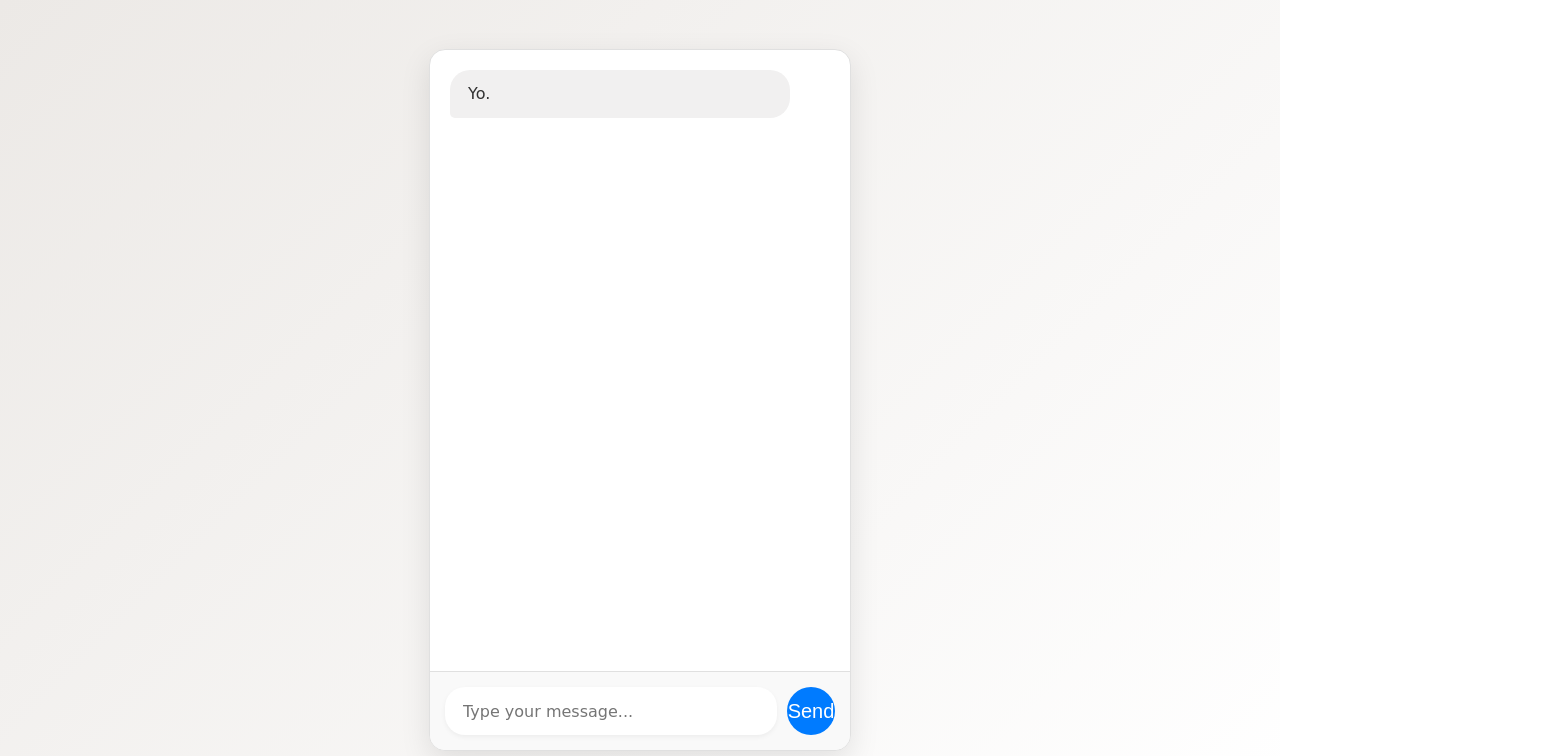
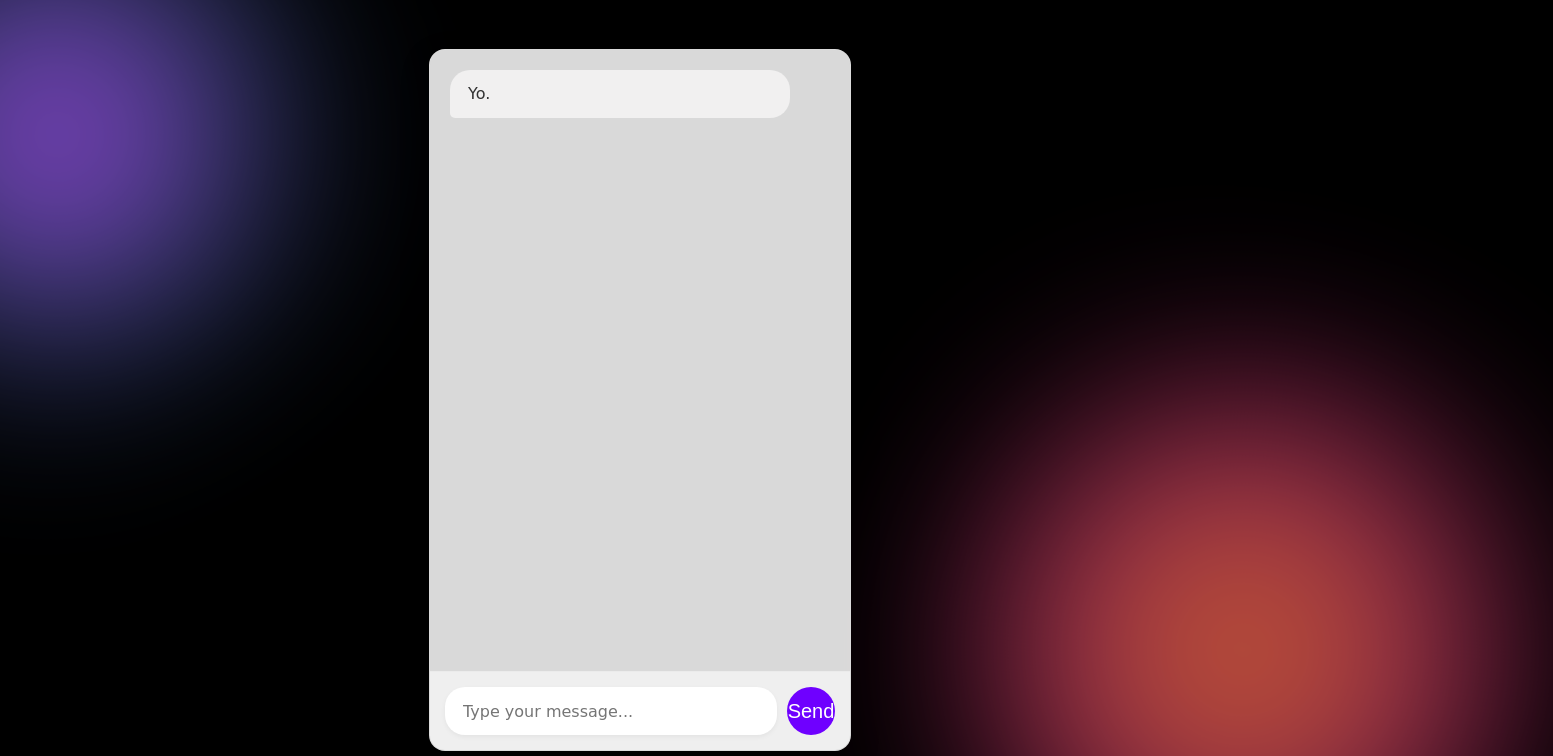
Before and after one commit to thesurrealsynth/my-chatbot-v2, a plain HTML site: page index.html in a window 1280 px wide. Shown: the top 756 px of the page, 1553 px wide, since content can reach past the window. Drawn offline with Linux system fonts and the light colour scheme; a web font is replaced by a local one.

Commit message:
style: Add GenZ aurora background effect

```diff
--- a/style.css
+++ b/style.css
@@ -1,7 +1,9 @@
+/* Importing your chosen font: Playwrite HU */
 @import url('https://fonts.googleapis.com/css2?family=Playwrite+HU:wght@100..400&display=swap');
 
+/* Body is now the 'stage' for our effect */
 body {
-    background: linear-gradient(135deg, #ece9e6, #ffffff);
+    background-color: #000000; /* A dark base for the colors to pop */
     font-family: "Playwrite HU", cursive;
     display: flex;
     justify-content: center;
@@ -9,6 +11,69 @@ body {
     height: 100vh;
     margin: 0;
     color: #333;
+    overflow: hidden; /* This is important to contain the blobs */
+    position: relative;
 }
-/* ... (The rest of your beautiful CSS) ... */
-#chat-container{width:420px;height:90vh;max-height:700px;background-color:#fff;border-radius:16px;box-shadow:0 10px 30px rgba(0,0,0,.1);display:flex;flex-direction:column;overflow:hidden;border:1px solid #e0e0e0}#chat-box{flex-grow:1;padding:20px;overflow-y:auto}.user-message,.bot-message{max-width:80%;padding:12px 18px;border-radius:20px;margin-bottom:12px;line-height:1.5;word-wrap:break-word;transition:transform .2s ease-out}.user-message:hover,.bot-message:hover{transform:translateY(-2px)}.user-message{background:linear-gradient(135deg,#007bff,#0056b3);color:#fff;margin-left:auto;border-bottom-right-radius:5px}.bot-message{background-color:#f1f0f0;color:#333;margin-right:auto;border-bottom-left-radius:5px}#input-container{display:flex;padding:15px;border-top:1px solid #e0e0e0;background-color:#f9f9f9}#user-input{flex-grow:1;border:none;background-color:#fff;border-radius:20px;padding:12px 18px;font-size:16px;font-family:"Playwrite HU",cursive;outline:none;box-shadow:0 2px 5px rgba(0,0,0,.05);transition:box-shadow .3s ease}#user-input:focus{box-shadow:0 2px 8px rgba(0,123,255,.2)}#send-btn{background:#007bff;color:#fff;border:none;border-radius:50%;width:48px;height:48px;margin-left:10px;font-size:20px;cursor:pointer;display:flex;justify-content:center;align-items:center;transition:background-color .3s ease,transform .2s ease}#send-btn:hover{background-color:#0056b3;transform:scale(1.1)}
+
+/* --- The Aurora Blobs --- */
+/* We create two pseudo-elements to act as our color blobs */
+body::before,
+body::after {
+    content: '';
+    position: absolute;
+    border-radius: 50%;
+    filter: blur(100px); /* This makes them super blurry */
+    opacity: 0.7;
+}
+
+/* The first blob */
+body::before {
+    background: radial-gradient(circle, #ff00ff, #00ffff);
+    width: 400px;
+    height: 400px;
+    top: -10%;
+    left: -10%;
+    animation: moveBlob1 20s infinite alternate;
+}
+
+/* The second blob */
+body::after {
+    background: radial-gradient(circle, #ff9900, #ff00ff);
+    width: 500px;
+    height: 500px;
+    bottom: -15%;
+    right: -15%;
+    animation: moveBlob2 25s infinite alternate;
+}
+
+/* --- The Chat Container --- */
+/* We need to make sure the chat box sits ON TOP of the background */
+#chat-container {
+    position: relative; /* Stacking context */
+    z-index: 1; /* Puts it on top of the blobs */
+    width: 420px;
+    height: 90vh;
+    max-height: 700px;
+    background-color: rgba(255, 255, 255, 0.85); /* Slightly see-through */
+    backdrop-filter: blur(12px); /* Frosted glass effect */
+    border-radius: 16px;
+    box-shadow: 0 10px 30px rgba(0, 0, 0, 0.2);
+    display: flex;
+    flex-direction: column;
+    overflow: hidden;
+    border: 1px solid rgba(224, 224, 224, 0.3);
+}
+
+/* --- The rest of the styles are mostly the same --- */
+#chat-box{flex-grow:1;padding:20px;overflow-y:auto}.user-message,.bot-message{max-width:80%;padding:12px 18px;border-radius:20px;margin-bottom:12px;line-height:1.5;word-wrap:break-word}.user-message{background:linear-gradient(135deg,#6f00ff,#b300ff);color:#fff;margin-left:auto;border-bottom-right-radius:5px;box-shadow:0 2px 5px rgba(0,0,0,.2)}.bot-message{background-color:#f1f0f0;color:#333;margin-right:auto;border-bottom-left-radius:5px}#input-container{display:flex;padding:15px;border-top:1px solid rgba(224,224,224,.3);background-color:rgba(249,249,249,.7)}#user-input{flex-grow:1;border:none;background-color:#fff;border-radius:20px;padding:12px 18px;font-size:16px;font-family:"Playwrite HU",cursive;outline:none;box-shadow:0 2px 5px rgba(0,0,0,.05);transition:box-shadow .3s ease}#user-input:focus{box-shadow:0 2px 8px rgba(111,0,255,.3)}#send-btn{background:#6f00ff;color:#fff;border:none;border-radius:50%;width:48px;height:48px;margin-left:10px;font-size:20px;cursor:pointer;display:flex;justify-content:center;align-items:center;transition:background-color .3s ease,transform .2s ease}#send-btn:hover{background-color:#4c00b3;transform:scale(1.1)}
+
+/* --- The animations that move the blobs --- */
+@keyframes moveBlob1 {
+    from { transform: translate(-20%, 20%) rotate(0deg); }
+    to { transform: translate(20%, -20%) rotate(360deg); }
+}
+
+@keyframes moveBlob2 {
+    from { transform: translate(10%, -10%) rotate(0deg); }
+    to { transform: translate(-10%, 10%) rotate(360deg); }
+}
```
